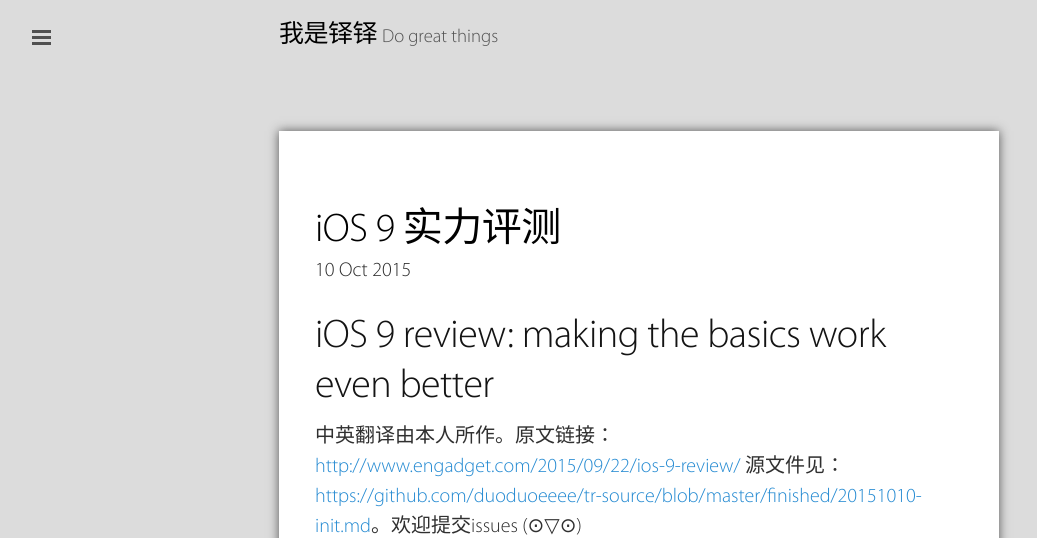
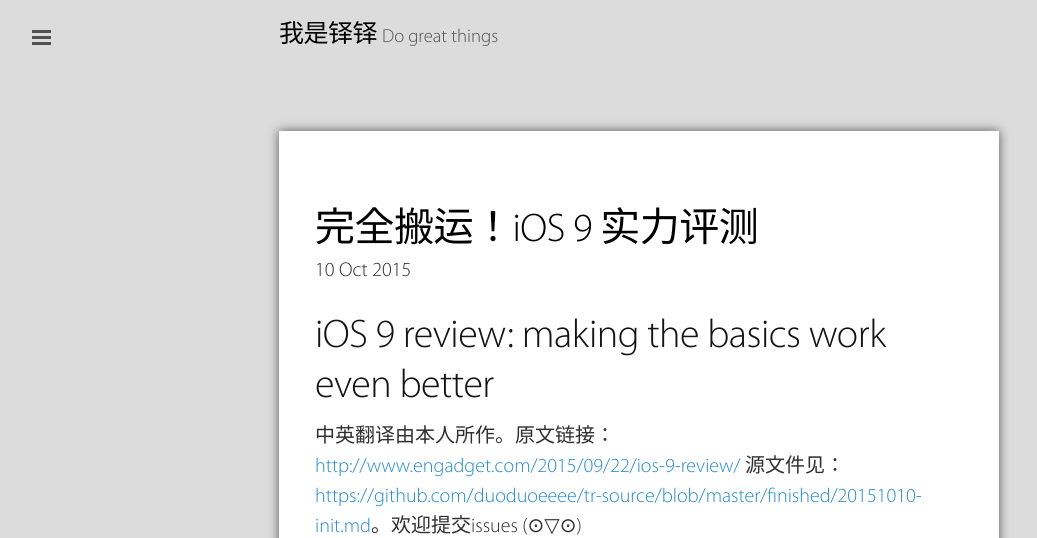
Before and after one commit to zhanghub/duoduoeeee.github.io, a Jekyll site: the page built from _posts/2015-10-10-ios9-review.md, in a window 1280 px wide and 900 px high, cut to the strip 0-538 px from the top of the window. Shown: the whole strip, without its empty margins (1-1038 px from the left). Built offline with Jekyll 4.4.1, drawn with Linux system fonts in a browser that asks for light colours; Markdown is read by kramdown in place of the engine named in the settings.

Commit message:
优化显示

```diff
--- a/_posts/2015-10-10-ios9-review.md
+++ b/_posts/2015-10-10-ios9-review.md
@@ -1,6 +1,6 @@
 ---
 layout: post
-title: iOS 9 实力评测
+title: 完全搬运！iOS 9 实力评测
 ---
 
 # iOS 9 review: making the basics work even better
@@ -261,7 +261,7 @@
 **关键参数**
 
 |TYPE|SOURCE MODEL|ARCHITECTURE|RELEASED|
-|---------------------------------------|
+|----|------------|------------|--------|
 |Mobile/embedded OS|Closed|64-bit,32-bit|2015-9-16|
 
 |系统种类|源代码类型|处理器架构|发布时间|
```
